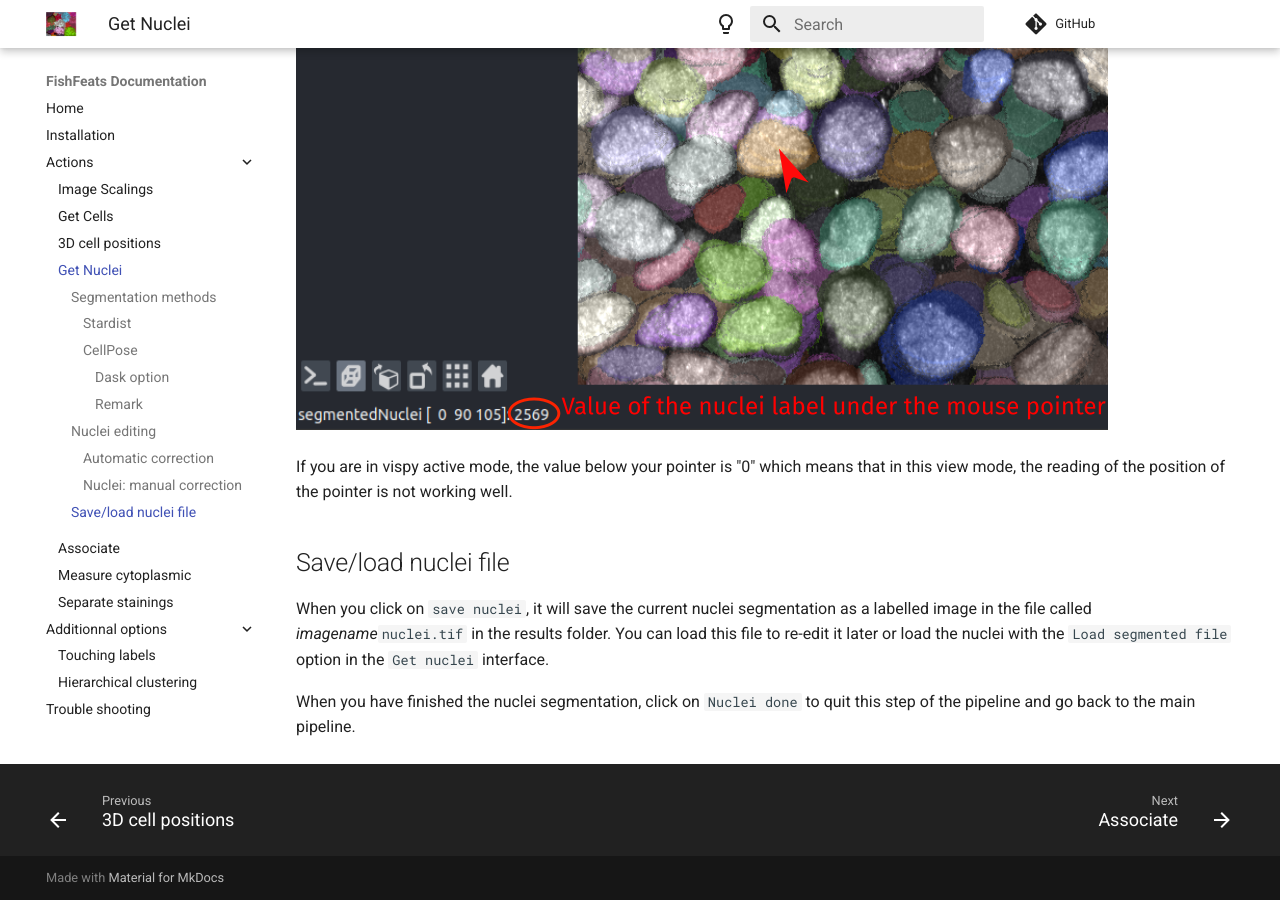
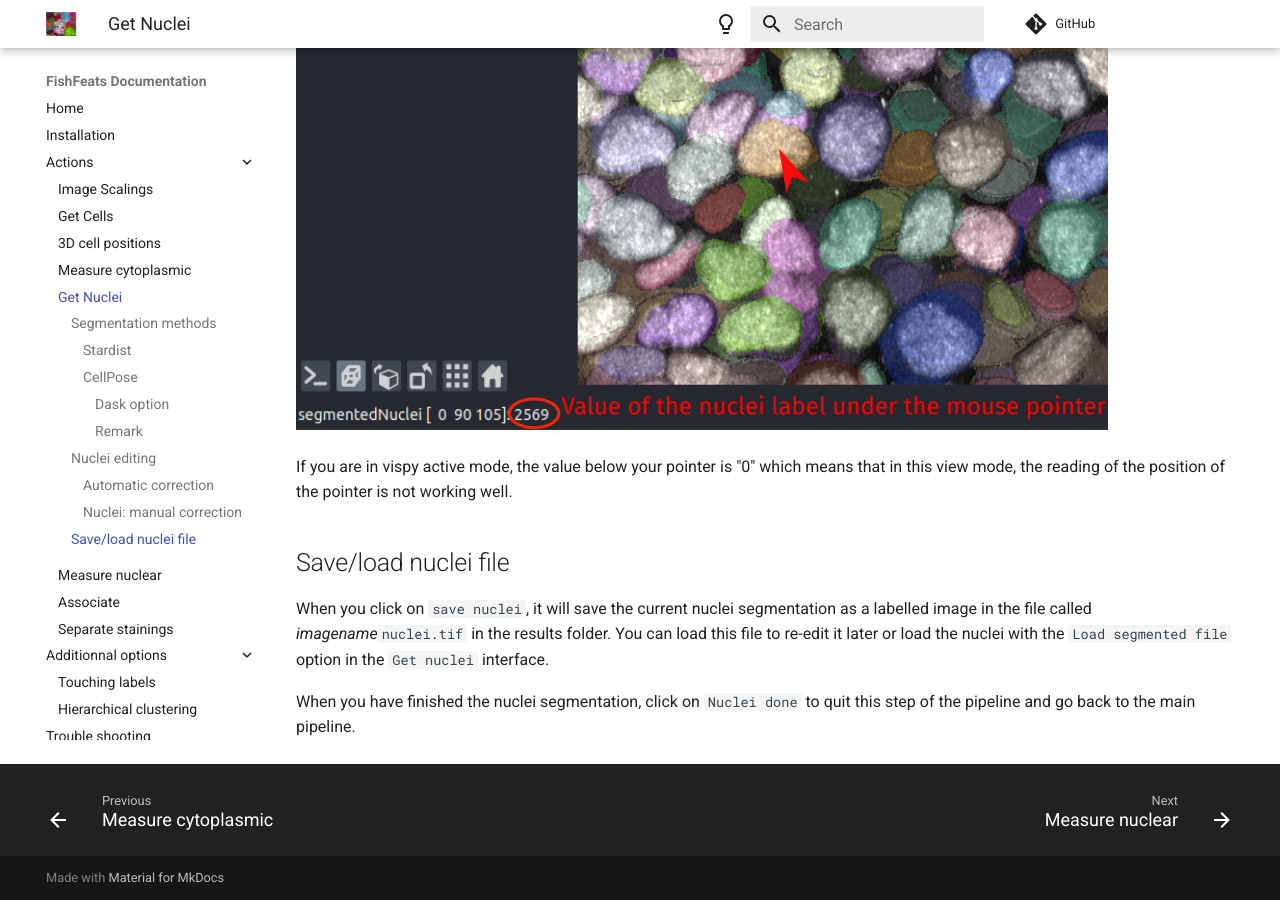
Before and after one commit to gletort/FishFeats, an MkDocs documentation site: the page built from docs/Get-nuclei.md, in a window 1280 px wide and 900 px high, scrolled down 2928 px. Built offline with MkDocs 1.6.1 and Material for MkDocs 9.7.7, drawn with Linux system fonts in a browser that asks for light colours; comment, search, counter and statistics services are not loaded.

Commit message:
doc measure nuclear deb

```diff
--- a/mkdocs.yml
+++ b/mkdocs.yml
@@ -9,9 +9,10 @@ nav:
         - Image Scalings: Image-scalings.md
         - Get Cells: Get-cells.md
         - 3D cell positions: 3d-cell-positions.md
+        - Measure cytoplasmic: Measure-cytoplasmic-staining.md
         - Get Nuclei: Get-nuclei.md
+        - Measure nuclear: Measure-nuclear-staining.md
         - Associate: Associate.md
-        - Measure cytoplasmic: Measure-cytoplasmic-staining.md
         - Separate stainings: Separate-junctions-and-nuclei.md
     - Additionnal options:
         - Touching labels: Touching-labels.md
```
Also changed, not shown: docs/Measure-nuclear-staining.md (added, +6 -0 lines).
